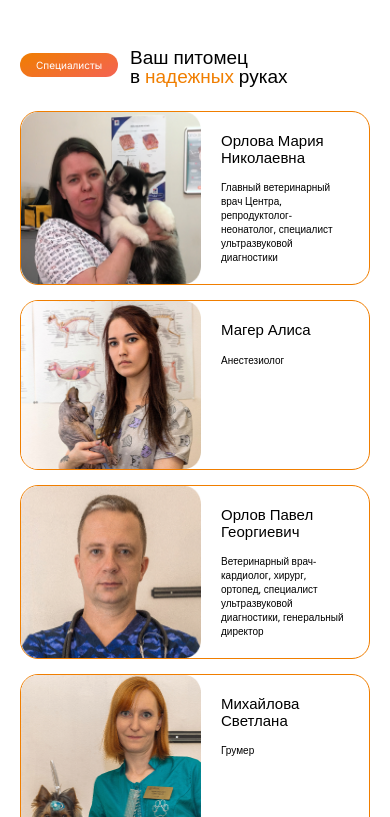
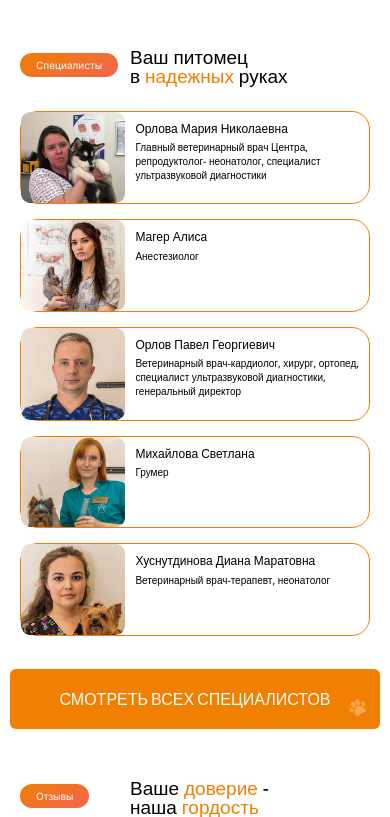
Before and after one commit to Sinenok/Veterinary-Center-Phoenix, a React (Create React App) app in the folder client/: page / in a window 390 px wide. Shown: the part 2847-3664 px from the top of the page. Built offline with nearby package versions, Linux system fonts and the light colour scheme.

Commit message:
chacge Specialists css

```diff
--- a/client/src/components/Header.jsx
+++ b/client/src/components/Header.jsx
@@ -7,21 +7,12 @@ import hamburgerMenu from "./../img/main-page/hamburger-menu.svg";
 import closeBurger from "./../img/main-page/closeBurger.svg";
 import { Link } from "react-router-dom";
 
-
 const Header = ({
   handleMouseEnter,
   handleMouseLeave,
   handleMouseClick,
   isRotated,
 }) => {
-  const getIconPath = () => {
-    const screenWidth = window.innerWidth;
-    if (screenWidth < 1230) {
-      return mainIconMedia;
-    } else {
-      return mainIcon;
-    }
-  };
   const screenWidth = window.innerWidth;
   const toggleBurger = () => {
     const nav = document.querySelector("#nav");
--- a/client/src/pages/MainPage.jsx
+++ b/client/src/pages/MainPage.jsx
@@ -63,8 +63,10 @@ const MainPage = () => {
   ];
   const navigate = useNavigate();
   const aboutHandleClick = (value) => {
+    window.scroll(0, 0);
     navigate(`/${value}`);
   };
+
   return (
     <div className="main-page-body">
       <div className="main__banner">
--- a/client/src/styles/main.css
+++ b/client/src/styles/main.css
@@ -1355,12 +1355,13 @@ body {
   background: #fff;
   /* width: 660px; */
   flex-basis: calc(50% - 23px);
-  min-height: 168px;
+  /* min-height: 168px; */
 
   display: flex;
   flex-shrink: 1;
   /* flex-grow: 1; */
   flex-direction: row;
+  /* column-gap: 37px; */
   /* margin-bottom: 42px; */
 }
 .specialists-cards__wrapper:last-child {
@@ -1368,7 +1369,8 @@ body {
 }
 @media (max-width: 1300px) {
   .specialists-cards__wrapper {
-    flex-grow: 1;
+    /* flex-grow: 1; */
+    /* flex-shrink: 1; */
     flex-basis: 100%;
   }
   .specialists-cards__wrapper:not(:last-child) {
@@ -1390,8 +1392,8 @@ body {
   /* flex: 1 1 0; */
 }
 .photo-img {
-  min-width: 192px;
-  min-height: 100%;
+  /* min-width: 192px;
+  min-height: 100%; */
 }
 @media (max-width: 450px) {
   .specialists-cards__photo {
@@ -1399,19 +1401,23 @@ body {
     /* width: 100%; */
   }
   .photo-img {
-    min-width: auto;
+    /* min-width: auto;
     max-width: 180px;
-    min-height: 100%;
+    min-height: 100%; */
   }
 }
 .specialists-cards__info {
   display: flex;
   flex-direction: column;
-  margin: 0 37px 33px 37px;
+  /* margin: 0 37px 33px 37px; */
+  padding: 33px 37px 33px 37px;
   /* border: 2px solid yellow; */
+  flex: 1 1 0;
+  /* min-width: 70%; */
 }
 .specialists-cards__title {
-  padding: 33px 0 15px 0;
+  /* padding: 33px 0 15px 0; */
+  margin-bottom: 15px;
   font-family: "Open Sans", sans-serif;
   font-size: 24px;
   line-height: 110%; /* 26.4px */
@@ -1426,16 +1432,37 @@ body {
   }
 }
 @media (max-width: 550px) {
+  .specialists-cards__photo {
+    /* border: 2px solid red; */
+    /* width: 100%; */
+    flex-basis: 35%;
+  }
   .specialists-cards__info {
-    /* border: 2px solid black; */
-    margin: 0 20px 20px 20px;
+    padding: 17px 21px 17px 21px;
+    /* margin: 0 20px 20px 20px; */
   }
   .specialists-cards__title {
-    padding: 20px 0 15px 0;
+    /* padding: 20px 0 15px 0; */
     font-size: 15px;
   }
   .specialists-cards__desctription {
     font-size: 10px;
+  }
+}
+@media (max-width: 450px) {
+  .specialists-cards__photo {
+    flex-basis: 30%;
+  }
+  .photo-img {
+    width: 100%;
+    height: 100%;
+  }
+  .specialists-cards__info {
+    padding: 10px 10px 10px 10px;
+  }
+  .specialists-cards__title {
+    margin-bottom: 5px;
+    font-size: 12px;
   }
 }
 .in-safe-hands__all-specialists-btn {
@@ -2743,6 +2770,9 @@ body {
   margin-left: 250px;
 }
 @media (max-width: 750px) {
+  .SpecialistsPage {
+    margin-bottom: 17px;
+  }
   .SpecialistsPage-wrapper .in-safe-hand__title {
     margin-left: 50px;
   }
```
